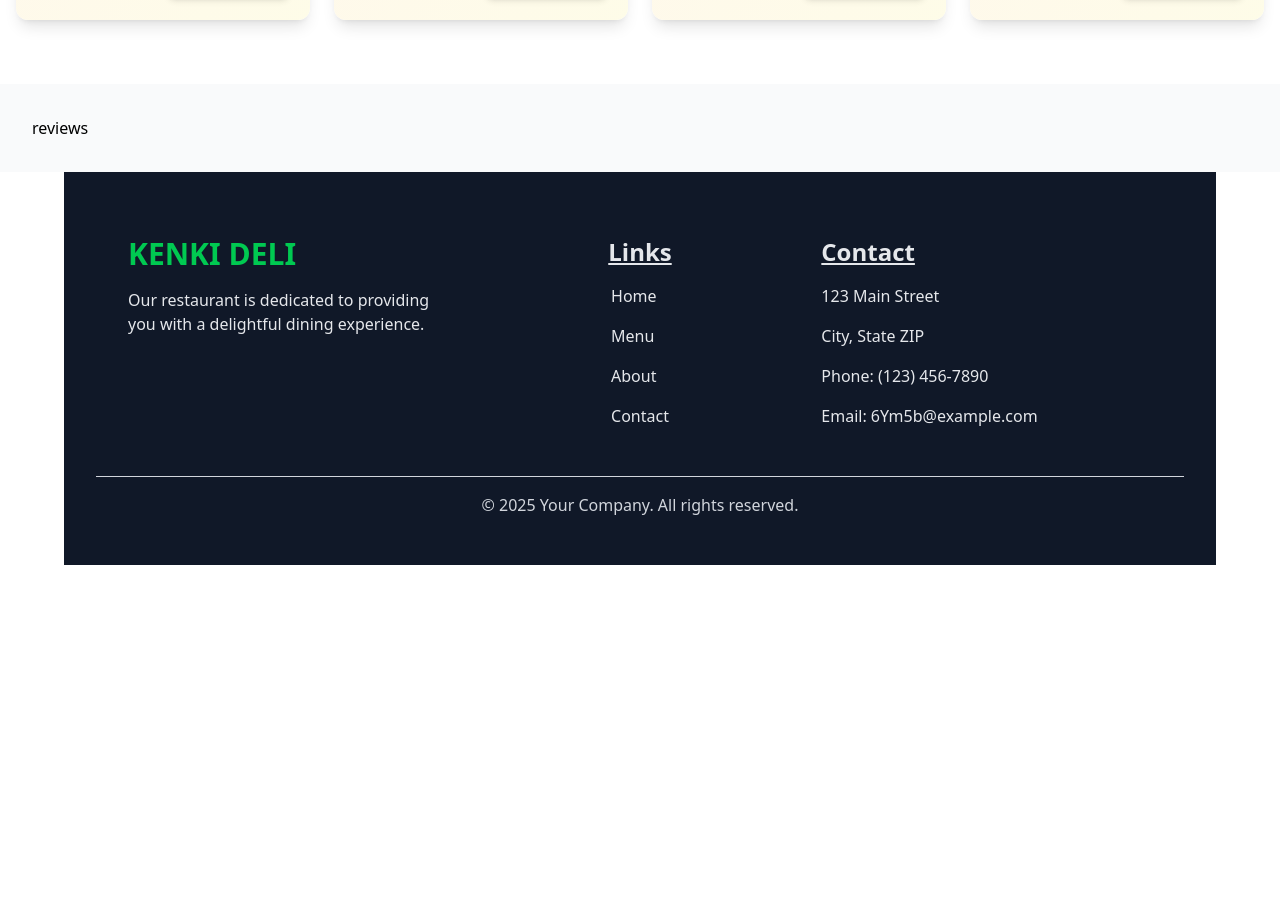
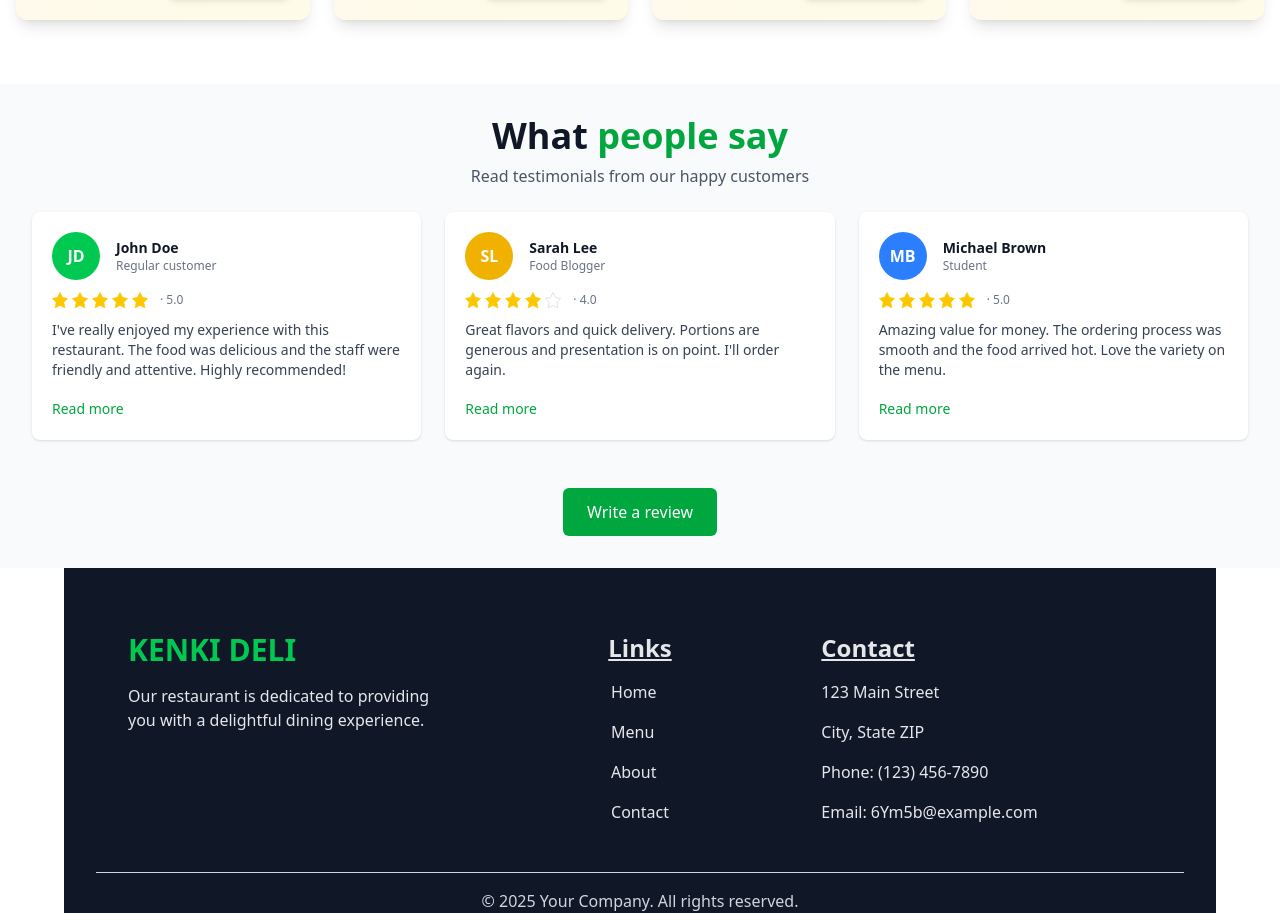
Before and after one commit to kennzuki/food-delivery-frontend, a React (Vite) app in the folder food-delivery-frontend/: page / in a window 1280 px wide. Shown: the part 1676-2589 px from the top of the page. Before the commit the page ends 2241 px from the top, so only its background shows below. Built offline with nearby package versions, Linux system fonts and the light colour scheme; data requests are answered from the project's data file.

Commit message:
testimonials component redone with axios and tanstack query

```diff
--- a/food-delivery-frontend/src/components/Reviews.tsx
+++ b/food-delivery-frontend/src/components/Reviews.tsx
@@ -1,7 +1,7 @@
-
 import type { Testimonial } from '../types';
 import { Link } from 'react-router';
-// import Star from './Star';
+import { useQuery } from '@tanstack/react-query';
+import api from '../lib/axios';
 
 const Star = ({ filled }: { filled: boolean }) => (
   <svg
@@ -19,10 +19,44 @@ const Star = ({ filled }: { filled: boolean }) => (
 );
 
 const Reviews = () => {
+  // Fetch testimonials using TanStack Query
+  const { data: testimonials, isLoading, isError, error } = useQuery({
+    queryKey: ['testimonials'],
+    queryFn: async () => {
+      const response = await api.get('/testimonials');
+      return response.data;
+    },
+    // staleTime: 5 * 60 * 1000, // 5 minutes
+    // gcTime: 10 * 60 * 1000, // 10 minutes (formerly cacheTime)
+  });
+
+  if (isLoading) {
     return (
       <section className='py-8 px-4 md:px-8 bg-gray-50 mx-auto'>
-      <p className="">reviews</p>
-      {/* <div className='max-w-7xl mx-auto'>
+        <div className='max-w-7xl mx-auto'>
+          <div className='flex justify-center items-center h-64'>
+            <div className='animate-spin rounded-full h-12 w-12 border-b-2 border-green-600'></div>
+          </div>
+        </div>
+      </section>
+    );
+  }
+
+  if (isError) {
+    return (
+      <section className='py-8 px-4 md:px-8 bg-gray-50 mx-auto'>
+        <div className='max-w-7xl mx-auto'>
+          <div className='text-center py-8'>
+            <p className='text-red-600'>Error loading testimonials: {error.message}</p>
+          </div>
+        </div>
+      </section>
+    );
+  }
+
+  return (
+    <section className='py-8 px-4 md:px-8 bg-gray-50 mx-auto'>
+      <div className='max-w-7xl mx-auto'>
         <header className='mb-6 text-center'>
           <h2 className='text-3xl md:text-4xl font-bold text-gray-900'>
             What <span className='text-green-600'>people say</span>
@@ -32,6 +66,7 @@ const Reviews = () => {
           </p>
         </header>
 
+        {testimonials && testimonials.length > 0 ? (
           <div className='grid grid-cols-1 sm:grid-cols-2 lg:grid-cols-3 gap-6'>
             {testimonials.map((t: Testimonial) => (
               <article
@@ -60,7 +95,6 @@ const Reviews = () => {
                     {t.role && <p className='text-xs text-gray-500'>{t.role}</p>}
                   </div>
                 </div>
-
                 <div className='flex items-center mb-3' aria-hidden='true'>
                   {Array.from({ length: 5 }).map((_, i) => (
                     <span key={i} className='mr-1'>
@@ -71,9 +105,7 @@ const Reviews = () => {
                     · {t.rating}.0
                   </span>
                 </div>
-
                 <p className='text-gray-700 text-sm flex-1'>{t.text}</p>
-
                 <div className='mt-4'>
                   <button
                     className='text-sm text-green-600 hover:underline'
@@ -86,12 +118,17 @@ const Reviews = () => {
               </article>
             ))}
           </div>
+        ) : (
+          <div className='text-center py-8'>
+            <p className='text-gray-500'>No testimonials available yet.</p>
+          </div>
+        )}
       </div>
       <Link to='/testimonials' className='flex justify-center mt-6'>
-        <button className='py-3 px-6 mt-6 rounded-md bg-green-600 text-white'>
-          write a review
+        <button className='py-3 px-6 mt-6 rounded-md bg-green-600 text-white hover:bg-green-700 transition-colors'>
+          Write a review
         </button>
-      </Link> */}
+      </Link>
     </section>
   );
 };
--- a/food-delivery-frontend/src/data/db.json
+++ b/food-delivery-frontend/src/data/db.json
@@ -289,7 +289,7 @@
       "featured": false
     }
   ],
-  "Testimonials": [
+  "testimonials": [
     {
       "id": 1,
       "name": "John Doe",
--- a/food-delivery-frontend/src/lib/axios.ts
+++ b/food-delivery-frontend/src/lib/axios.ts
@@ -1,11 +1,11 @@
 import axios from 'axios';
 
-export const api = axios.create({
-    baseURL: '/http://localhost:5000',
-    withCredentials: true,
-    headers: {
-        'Content-Type': 'application/json',
-    },
+const api = axios.create({
+  baseURL: 'http://localhost:5000', // Your JSON server URL
+  timeout: 10000,
+  headers: {
+    'Content-Type': 'application/json',
+  },
 });
 
 export default api;
--- a/food-delivery-frontend/src/main.tsx
+++ b/food-delivery-frontend/src/main.tsx
@@ -2,12 +2,17 @@ import { StrictMode } from 'react'
 import { createRoot } from 'react-dom/client'
 import './index.css'
 import App from './App.tsx'
-import {BrowserRouter} from 'react-router'
+import { BrowserRouter } from 'react-router'
+import { QueryClient, QueryClientProvider } from '@tanstack/react-query'
+
+const queryClient = new QueryClient()
 
 createRoot(document.getElementById('root')!).render(
   <StrictMode>
+    <QueryClientProvider client={queryClient}>
     <BrowserRouter>
       <App />
-    </BrowserRouter>
+      </BrowserRouter>
+    </QueryClientProvider>
   </StrictMode>,
 )
--- a/food-delivery-frontend/src/types.ts
+++ b/food-delivery-frontend/src/types.ts
@@ -14,7 +14,7 @@ export type Testimonial = {
     id: number;
     name: string;
     role?: string;
-    rating: string;
+    rating: number;
     text: string;
     avatarColor?: string;
 };
```
Also changed, not shown: 1 other file (tests, documents, lock files or other folders). Lines whose indentation alone changed are shown as unchanged.
